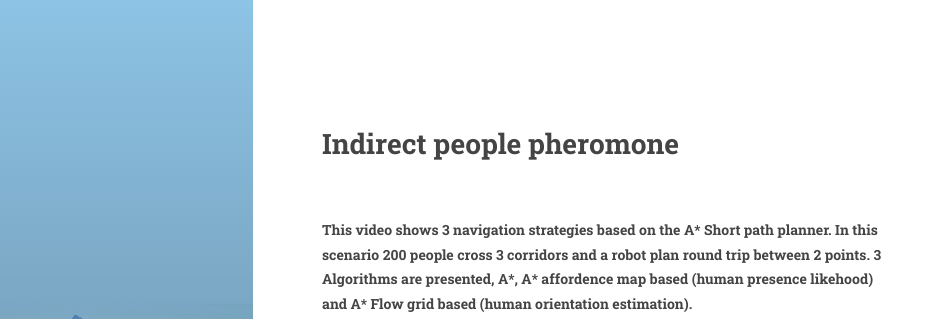
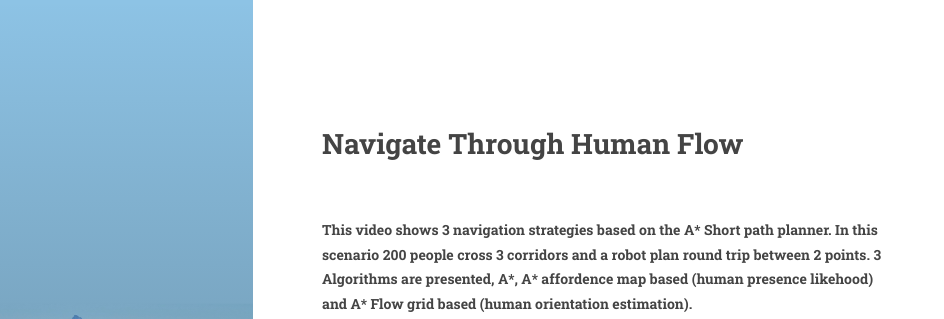
Before and after one commit to jacques-saraydaryan/jacques-saraydaryan.github.io, a Jekyll site: the page built from _posts/actu/2017-02-28-NavigateHumanFlow.md, in a window 1280 px wide, cut to the strip 0-319 px from the top of the page. Shown: the whole strip, without its empty margins (0-944 px from the left). Built offline with Jekyll 4.4.1, drawn with Linux system fonts in a browser that asks for light colours; some web fonts are replaced.

Commit message:
Update 2017-02-28-NavigateHumanFlow.md

```diff
--- a/_posts/actu/2017-02-28-NavigateHumanFlow.md
+++ b/_posts/actu/2017-02-28-NavigateHumanFlow.md
@@ -1,6 +1,6 @@
 ---
 layout: actu
-title: Indirect people pheromone
+title: Navigate Through Human Flow
 description: >
   This video shows 3 navigation strategies based on the A* Short path planner. In this scenario 200 people cross 3 corridors and a robot plan round trip between 2 points. 3 Algorithms are presented, A*, A* affordence map based (human presence likehood) and A* Flow grid based (human orientation estimation).
 tags: [project]
```
